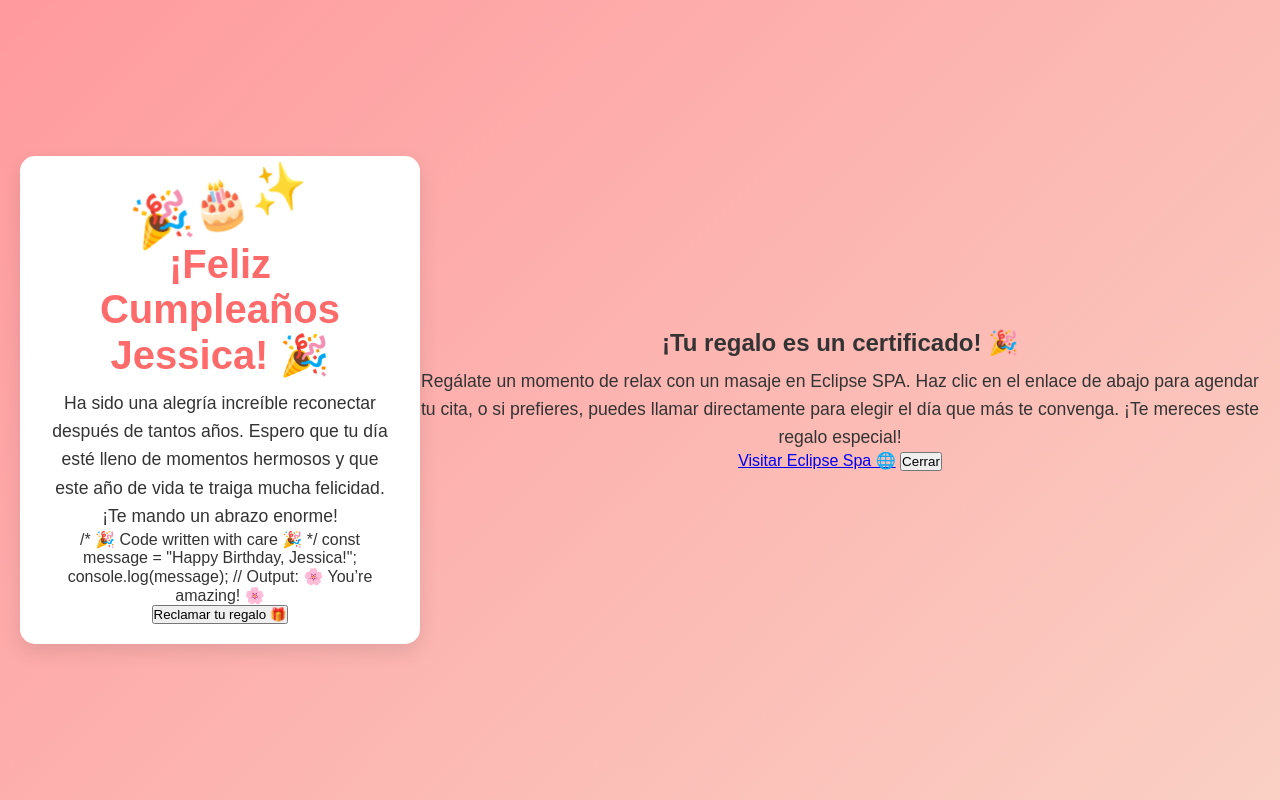
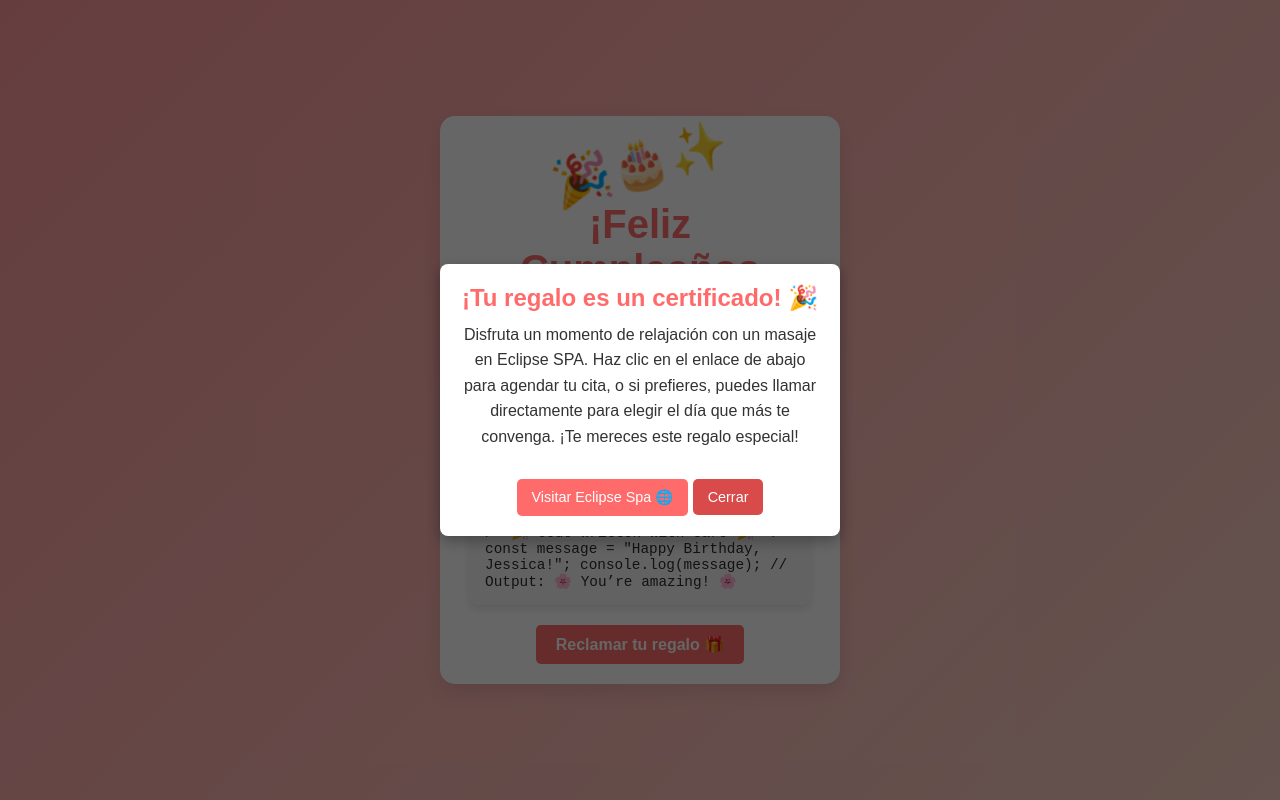
Before and after one commit to El-Taller-Del-Codigo/happy_birthday, a plain HTML site: page index.html in a window 1280 px wide. Both pictures are taken after a click on the button "Reclamar tu regalo 🎁". Drawn offline with Linux system fonts and the light colour scheme.

Commit message:
Update index.html

```diff
--- a/index.html
+++ b/index.html
@@ -68,18 +68,100 @@
       }
     }
 
-    @media (max-width: 500px) {
-      h1 {
-        font-size: 2rem;
-      }
+    .modal {
+      display: none;
+      position: fixed;
+      top: 0;
+      left: 0;
+      width: 100%;
+      height: 100%;
+      background: rgba(0, 0, 0, 0.6);
+      justify-content: center;
+      align-items: center;
+      z-index: 1000;
+    }
 
-      p {
-        font-size: 1rem;
-      }
+    .modal-content {
+      background: #fff;
+      padding: 20px;
+      border-radius: 8px;
+      text-align: center;
+      width: 90%;
+      max-width: 400px;
+      box-shadow: 0 5px 15px rgba(0, 0, 0, 0.3);
+      position: relative;
+    }
 
-      .confetti {
-        font-size: 2.5rem;
-      }
+    .modal-content h2 {
+      font-size: 1.5rem;
+      color: #ff6b6b;
+      margin-bottom: 10px;
+    }
+
+    .modal-content p {
+      font-size: 1rem;
+      color: #333;
+      margin-bottom: 15px;
+    }
+
+    .modal-content a {
+      color: #fff;
+      background: #ff6b6b;
+      text-decoration: none;
+      padding: 10px 15px;
+      border-radius: 5px;
+      font-size: 0.9rem;
+      margin-top: 10px;
+      display: inline-block;
+    }
+
+    .modal-content a:hover {
+      background: #d94a4a;
+    }
+
+    .close-btn {
+      background: #d94a4a;
+      color: #fff;
+      padding: 10px 15px;
+      font-size: 0.9rem;
+      border: none;
+      border-radius: 5px;
+      cursor: pointer;
+      margin-top: 15px;
+    }
+
+    .close-btn:hover {
+      background: #b63a3a;
+    }
+
+    .code-block {
+      margin-top: 20px;
+      background: #f4f4f4; /* Light gray background for code block */
+      padding: 15px;
+      border-radius: 8px;
+      font-family: "Courier New", Courier, monospace;
+      font-size: 0.9rem;
+      color: #2d2d2d; /* Dark gray text for code */
+      text-align: left; /* Text aligned for code style */
+      box-shadow: 0 4px 8px rgba(0, 0, 0, 0.1);
+    }
+
+    .btn {
+      display: inline-block;
+      margin-top: 20px;
+      padding: 10px 20px;
+      font-size: 1rem;
+      font-weight: bold;
+      color: #fff;
+      background: #ff6b6b;
+      border: none;
+      border-radius: 5px;
+      cursor: pointer;
+      transition: background 0.3s ease;
+    }
+
+    .btn:hover {
+      background: #d94a4a;
     }
   </style>
 </head>
@@ -103,31 +185,26 @@
     <div class="modal-content">
       <h2>¡Tu regalo es un certificado! 🎉</h2>
       <p>
-        Regálate un momento de relax con un masaje en Eclipse SPA. Haz clic en el enlace de abajo para agendar tu cita, o si prefieres, puedes llamar directamente para elegir el día que más te convenga. ¡Te mereces este regalo especial!
+        Disfruta un momento de relajación con un masaje en Eclipse SPA. Haz clic en el enlace de abajo para agendar tu cita, o si prefieres, puedes llamar directamente para elegir el día que más te convenga. ¡Te mereces este regalo especial!
       </p>
-      <a href="https://www.eclipsespa.com" target="_blank">Visitar Eclipse Spa 🌐</a>
+      <a href="https://www.eclipsespa.mx/" target="_blank">Visitar Eclipse Spa 🌐</a>
       <button class="close-btn" id="close-modal">Cerrar</button>
     </div>
   </div>
 
-  <!-- JavaScript to Handle Modal -->
   <script>
-    // Get modal elements
     const giftBtn = document.getElementById('gift-btn');
     const giftModal = document.getElementById('gift-modal');
     const closeModal = document.getElementById('close-modal');
 
-    // Open modal when button is clicked
     giftBtn.addEventListener('click', () => {
       giftModal.style.display = 'flex';
     });
 
-    // Close modal when the close button is clicked
     closeModal.addEventListener('click', () => {
       giftModal.style.display = 'none';
     });
 
-    // Close modal when clicking outside the modal content
     window.addEventListener('click', (e) => {
       if (e.target === giftModal) {
         giftModal.style.display = 'none';
```
